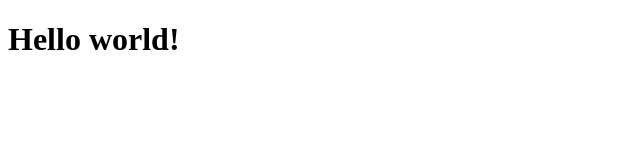
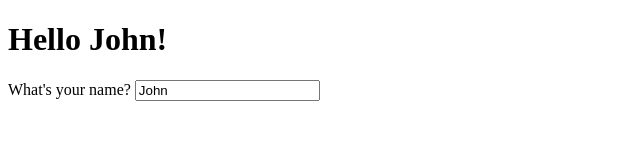
Before and after one commit to Nourriture/nourriture-web-app, a website: page index.html in a window 1280 px wide. Shown: the whole page, without its empty margins (0-640 px from the left). Drawn offline with nearby package versions, Linux system fonts and the light colour scheme.

Commit message:
Implemented basic Hello World example that can be used as the foundation for the application

```diff
--- a/index.html
+++ b/index.html
@@ -1,12 +1,19 @@
 <!DOCTYPE html>
-<html>
+<html id="ng-app" ng-app="NourritureWebApp">
 <head lang="en">
     <meta charset="UTF-8">
     <title>Nourriture Web App</title>
     <link rel=stylesheet type=text/css href="css/style.css">
     <script type="text/javascript" src="bower_components/angular/angular.js"></script>
+    <script type="text/javascript" src="js/controllers.js"></script>
 </head>
 <body>
-<h1>Hello world!</h1>
+    <div ng-controller="MainCtrl">
+        <h1>Hello {{ name }}!</h1>
+        <p>
+            <span>What's your name?</span>
+            <input type="text" ng-model="name" />
+        </p>
+    </div>
 </body>
 </html>
--- a/js/controllers.js
+++ b/js/controllers.js
@@ -1,3 +1,12 @@
 /**
  * Created by niels on 11/26/14.
+ *
+ * Main angular script file where controllers are either defined or referenced
  */
+
+var app = angular.module('NourritureWebApp', []);
+
+app.controller("MainCtrl", ['$scope', '$http', function ($scope, $http) {
+    // Application state
+    $scope.name = "John";
+}]);
```
